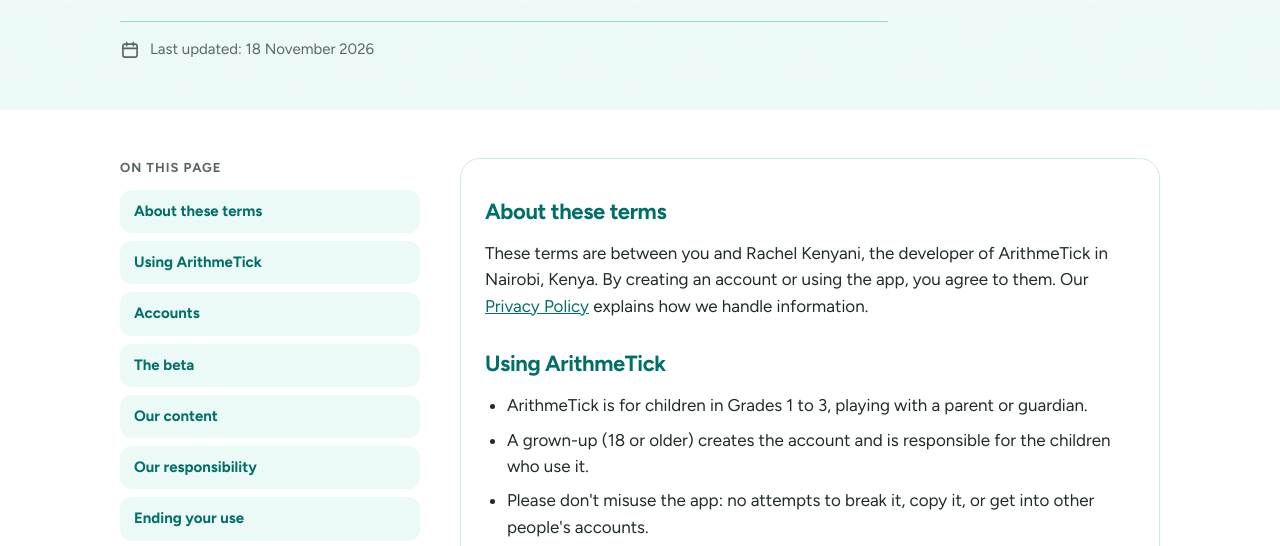
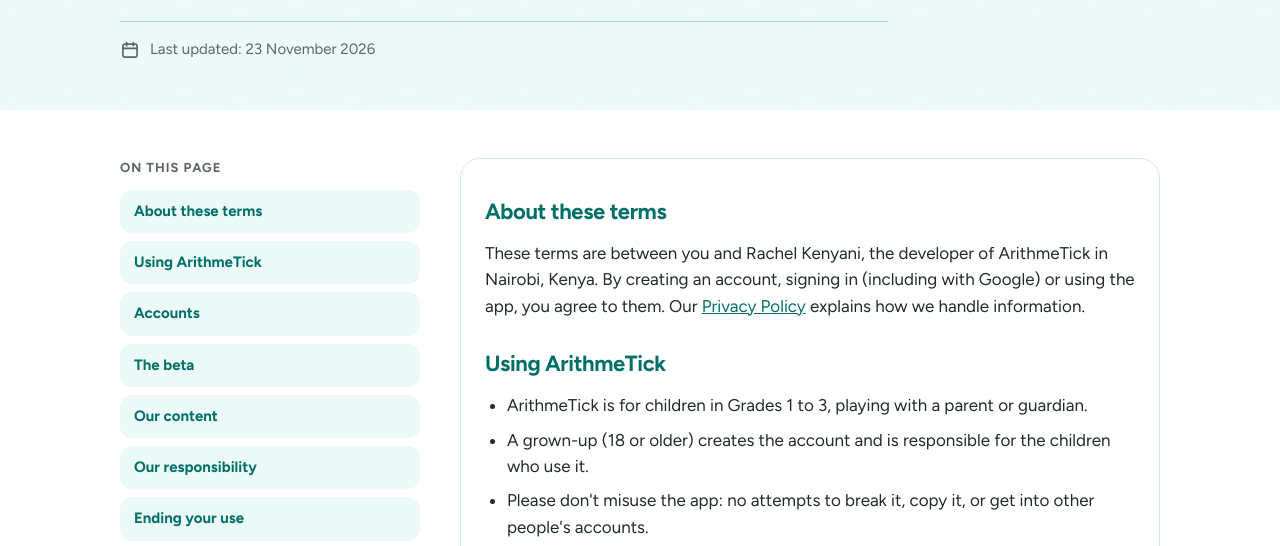
Before and after one commit to Rachel-Kenyani/arithmetick-website, an Astro site: page /terms in a window 1280 px wide. Shown: the part 231-777 px from the top of the page. Built offline with nearby package versions, Linux system fonts and the light colour scheme; Astro itself is replaced by a stand-in of ours.

Commit message:
Say that signing in, including with Google, means agreeing to the Terms and Privacy Policy

```diff
--- a/src/pages/privacy.astro
+++ b/src/pages/privacy.astro
@@ -66,7 +66,7 @@ const toc = [
 
   <h2 id="children">Children</h2>
   <p>ArithmeTick is designed to be used by a child together with a parent or guardian. Only a grown-up can create the account, add a child, log out or delete the account, behind a 2-second hold so a young child cannot do it by accident.</p>
-  <p>We ask only for a first name or nickname for each child. When a grown-up creates the account, they agree to this Privacy Policy, which explains that each child's progress is saved with the account. Adding a child is done under that agreement. If you believe a child has given us personal information without a grown-up, email us and we will delete it.</p>
+  <p>We ask only for a first name or nickname for each child. When a grown-up creates the account or signs in, including with Google, they agree to this Privacy Policy, which explains that each child's progress is saved with the account. Adding a child is done under that agreement. If you believe a child has given us personal information without a grown-up, email us and we will delete it.</p>
 
   <h2 id="others">Who else handles the information</h2>
   <p>We use a small number of service providers, only to run the app. They may use the information only to provide their service to us.</p>
--- a/src/pages/terms.astro
+++ b/src/pages/terms.astro
@@ -17,11 +17,11 @@ const toc = [
   title="Terms of Use"
   description="The terms for using the ArithmeTick app and website."
   intro="The rules for using ArithmeTick, written as plainly as we can."
-  updated="18 November 2026"
+  updated="23 November 2026"
   toc={toc}
 >
   <h2 id="about">About these terms</h2>
-  <p>These terms are between you and Rachel Kenyani, the developer of ArithmeTick in Nairobi, Kenya. By creating an account or using the app, you agree to them. Our <a href="/privacy">Privacy Policy</a> explains how we handle information.</p>
+  <p>These terms are between you and Rachel Kenyani, the developer of ArithmeTick in Nairobi, Kenya. By creating an account, signing in (including with Google) or using the app, you agree to them. Our <a href="/privacy">Privacy Policy</a> explains how we handle information.</p>
 
   <h2 id="use">Using ArithmeTick</h2>
   <ul>
```
